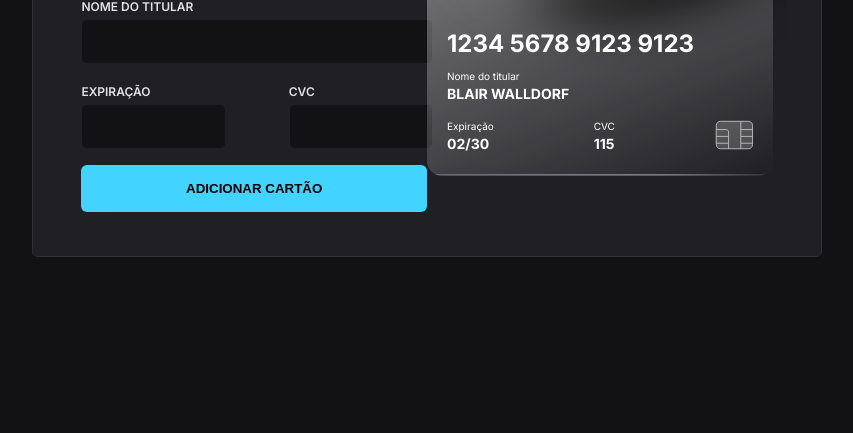
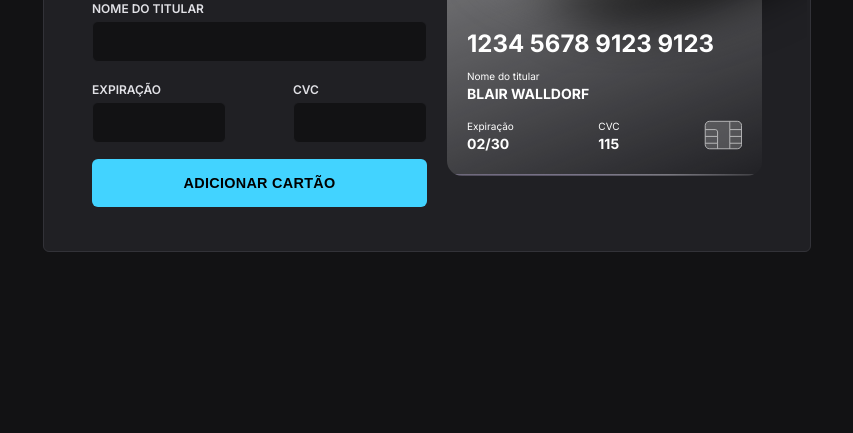
Before and after one commit to PalomaSelva/Explorer-Lab, a website built with Vite: page index.html in a window 1280 px wide. Shown: the part 367-800 px from the top of the page, without its empty margins (213-1066 px from the left). Built offline with nearby package versions, Linux system fonts and the light colour scheme.

Commit message:
changing box-sizing to border-box

```diff
--- a/src/css/style.css
+++ b/src/css/style.css
@@ -1,6 +1,12 @@
 @import 'responsive.css';
 @import 'card.css';
 @import url('https://fonts.googleapis.com/css2?family=Inter:wght@300;400;500;600;700;800;900&display=swap');
+
+
+*{
+  box-sizing: border-box;
+  -moz-box-sizing: border-box;
+}
 :root {
   font-family: Inter, Avenir, Helvetica, Arial, sans-serif;
   font-size: 16px;
@@ -11,7 +17,7 @@
   text-rendering: optimizeLegibility;
   -webkit-font-smoothing: antialiased;
   -webkit-text-size-adjust: 100%;
-  box-sizing: border-box;
+
 }
 
 body {
@@ -28,7 +34,7 @@ body {
 }
 
 #app{
-  width: 54% ;
+  width: 60% ;
   background-color: #202024;
   padding: 28px 48px;
   border: 1px solid #323238;
@@ -38,7 +44,7 @@ body {
   display: flex;
   justify-content: space-between;
   align-items: center;
-
+  gap: 20px;
 }
 header{
   display: flex;
@@ -58,6 +64,7 @@ header span{
   font-weight: 600;
   color: #E1E1E6;
   margin:16px 0px ;
+
 }
 .input-wrapped input{
   border-radius: 6px;
@@ -94,12 +101,15 @@ header span{
 button{
   padding: 16px 0;
   width: 100%;
+  font-size: .9rem;
   border-radius: 6px;
   background-color: #42D3FF;
   font-weight: 900;
   border: none;
-  transition: all .5s;
+  transition: all .2s;
+  letter-spacing: .3px;
 }
 button:hover{
-  background-color: #6cd9fa;
+  background-color: #128aae;
+  color: #ffffff;
 }
```
